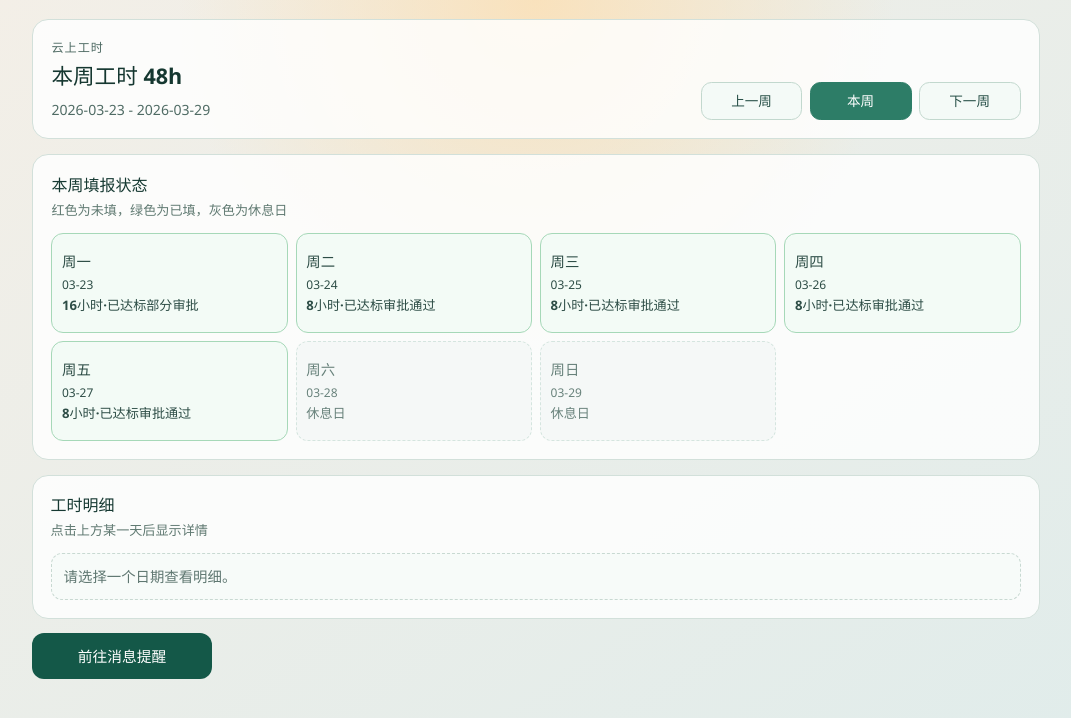
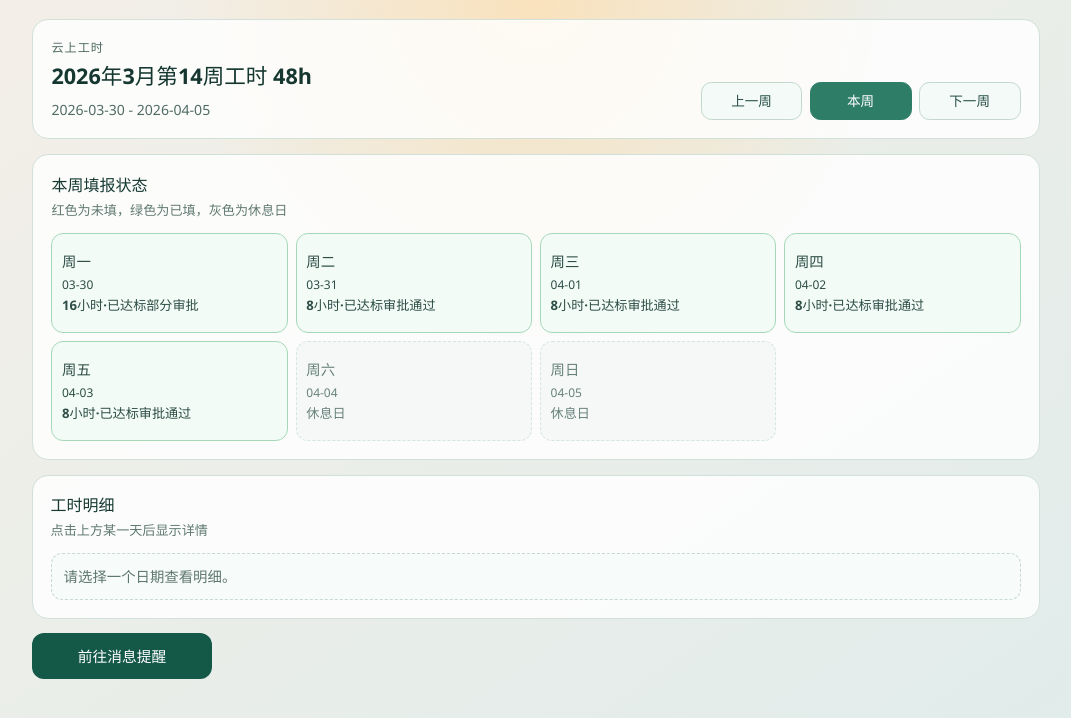
Before and after one commit to sekaiai/fuck-worktime, a Vue app in the folder web/: page / in a window 1280 px wide. Shown: the top 718 px of the page, without its empty margins (104-1175 px from the left). Built offline with nearby package versions, Linux system fonts and the light colour scheme.

Commit message:
fix(web): support infinite week switching
Changelog: CHANGELOG_2026-04-02_首页周切换支持无限计算.md

```diff
--- a/web/src/components/home/HomeOverviewCards.vue
+++ b/web/src/components/home/HomeOverviewCards.vue
@@ -10,7 +10,7 @@ interface Emits {
   (event: 'switch-week', week: WeekTab): void;
 }
 
-const props = defineProps<Props>();
+defineProps<Props>();
 const emit = defineEmits<Emits>();
 
 const weekButtons: Array<{ key: WeekTab; label: string }> = [
@@ -20,10 +20,6 @@ const weekButtons: Array<{ key: WeekTab; label: string }> = [
 ];
 
 const switchWeek = (week: WeekTab) => {
-  if (week === props.activeWeek) {
-    return;
-  }
-
   emit('switch-week', week);
 };
 </script>
@@ -33,7 +29,7 @@ const switchWeek = (week: WeekTab) => {
     <header class="overview-head">
       <div>
         <p class="overview-label">云上工时</p>
-        <h1 class="overview-title">本周工时 {{ report.totalHours }}h</h1>
+        <h1 class="overview-title">{{ report.currentWeek }}工时 {{ report.totalHours }}h</h1>
         <p class="overview-period">{{ report.reportPeriod }}</p>
       </div>
 
--- a/web/src/composables/useWeeklyReportMock.ts
+++ b/web/src/composables/useWeeklyReportMock.ts
@@ -37,7 +37,10 @@ export interface WeeklyReportMock {
 
 export type WeekTab = 'prev' | 'current' | 'next';
 
-const currentWeekReport: WeeklyReportMock = {
+const DAY_OF_WEEK_LABELS = ['周一', '周二', '周三', '周四', '周五', '周六', '周日'] as const;
+const DAY_MS = 24 * 60 * 60 * 1000;
+
+const currentWeekTemplate: WeeklyReportMock = {
   currentWeek: '2026年3月第13周',
   weekRange: '2026-03-23 ~ 2026-03-29',
   monday: '2026-03-23',
@@ -177,225 +180,123 @@ const currentWeekReport: WeeklyReportMock = {
   averageHours: 9.6,
 };
 
-const previousWeekReport: WeeklyReportMock = {
-  currentWeek: '2026年3月第12周',
-  weekRange: '2026-03-16 ~ 2026-03-22',
-  monday: '2026-03-16',
-  sunday: '2026-03-22',
-  days: [
-    {
-      dayOfWeek: '周一',
-      date: '2026-03-16',
-      totalHours: 8,
-      status: '已达标审批通过',
-      displayText: '8h',
-      isWeekend: false,
-      details: [
-        {
-          id: 'mock-prev-1',
-          period: '全天',
-          hours: 8,
-          content: '完成周例会与需求拆解，推进任务排期。',
-          status: '审批通过',
-          statusDesc: '审批通过',
-        },
-      ],
-      displayStatus: '8小时·已达标审批通过',
-    },
-    {
-      dayOfWeek: '周二',
-      date: '2026-03-17',
-      totalHours: 8,
-      status: '已达标审批通过',
-      displayText: '8h',
-      isWeekend: false,
-      details: [
-        {
-          id: 'mock-prev-2',
-          period: '全天',
-          hours: 8,
-          content: '完成接口联调与错误修复。',
-          status: '审批通过',
-          statusDesc: '审批通过',
-        },
-      ],
-      displayStatus: '8小时·已达标审批通过',
-    },
-    {
-      dayOfWeek: '周三',
-      date: '2026-03-18',
-      totalHours: 0,
-      status: '未填报',
-      displayText: '未填',
-      isWeekend: false,
-      details: [],
-      displayStatus: '未填报',
-    },
-    {
-      dayOfWeek: '周四',
-      date: '2026-03-19',
-      totalHours: 8,
-      status: '已达标审批通过',
-      displayText: '8h',
-      isWeekend: false,
-      details: [
-        {
-          id: 'mock-prev-4',
-          period: '全天',
-          hours: 8,
-          content: '补充边界测试并完成文档更新。',
-          status: '审批通过',
-          statusDesc: '审批通过',
-        },
-      ],
-      displayStatus: '8小时·已达标审批通过',
-    },
-    {
-      dayOfWeek: '周五',
-      date: '2026-03-20',
-      totalHours: 6,
-      status: '未达标待补充',
-      displayText: '6h',
-      isWeekend: false,
-      details: [
-        {
-          id: 'mock-prev-5',
-          period: '下午',
-          hours: 6,
-          content: '推进缺陷修复，剩余工时待补充。',
-          status: '待审批',
-          statusDesc: '待审批',
-        },
-      ],
-      displayStatus: '6小时·未达标待补充',
-    },
-    {
-      dayOfWeek: '周六',
-      date: '2026-03-21',
+const pad = (value: number) => String(value).padStart(2, '0');
+
+const addDays = (date: Date, days: number) =>
+  new Date(date.getFullYear(), date.getMonth(), date.getDate() + days, 12, 0, 0, 0);
+
+const formatIsoDate = (date: Date) =>
+  `${date.getFullYear()}-${pad(date.getMonth() + 1)}-${pad(date.getDate())}`;
+
+const getWeekStart = (date: Date) => {
+  const day = date.getDay();
+  const offset = day === 0 ? -6 : 1 - day;
+  return addDays(date, offset);
+};
+
+const getIsoWeekNumber = (date: Date) => {
+  const normalized = new Date(date.getFullYear(), date.getMonth(), date.getDate(), 12, 0, 0, 0);
+  const day = normalized.getDay() || 7;
+  normalized.setDate(normalized.getDate() + 4 - day);
+  const yearStart = new Date(normalized.getFullYear(), 0, 1, 12, 0, 0, 0);
+
+  return Math.ceil((((normalized.getTime() - yearStart.getTime()) / DAY_MS) + 1) / 7);
+};
+
+const createFutureDay = (date: string, dayOfWeek: string, isWeekend: boolean): WorkDay => {
+  if (isWeekend) {
+    return {
+      dayOfWeek,
+      date,
       totalHours: 0,
       status: '休息日',
       displayText: '休息日',
       isWeekend: true,
       details: [],
       displayStatus: '休息日',
-    },
-    {
-      dayOfWeek: '周日',
-      date: '2026-03-22',
-      totalHours: 0,
-      status: '休息日',
-      displayText: '休息日',
-      isWeekend: true,
-      details: [],
-      displayStatus: '休息日',
-    },
-  ],
-  userName: '*REMOVED-PHONE*',
-  deptName: '运维服务部',
-  reportPeriod: '2026-03-16 - 2026-03-22',
-  weekNumber: 12,
-  totalHours: 30,
-  workDays: 4,
-  averageHours: 7.5,
+    };
+  }
+
+  return {
+    dayOfWeek,
+    date,
+    totalHours: 0,
+    status: '未填报',
+    displayText: '未填',
+    isWeekend: false,
+    details: [],
+    displayStatus: '未填报',
+  };
 };
 
-const nextWeekReport: WeeklyReportMock = {
-  currentWeek: '2026年4月第14周',
-  weekRange: '2026-03-30 ~ 2026-04-05',
-  monday: '2026-03-30',
-  sunday: '2026-04-05',
-  days: [
-    {
-      dayOfWeek: '周一',
-      date: '2026-03-30',
-      totalHours: 0,
-      status: '未填报',
-      displayText: '未填',
-      isWeekend: false,
-      details: [],
-      displayStatus: '未填报',
-    },
-    {
-      dayOfWeek: '周二',
-      date: '2026-03-31',
-      totalHours: 0,
-      status: '未填报',
-      displayText: '未填',
-      isWeekend: false,
-      details: [],
-      displayStatus: '未填报',
-    },
-    {
-      dayOfWeek: '周三',
-      date: '2026-04-01',
-      totalHours: 0,
-      status: '未填报',
-      displayText: '未填',
-      isWeekend: false,
-      details: [],
-      displayStatus: '未填报',
-    },
-    {
-      dayOfWeek: '周四',
-      date: '2026-04-02',
-      totalHours: 0,
-      status: '未填报',
-      displayText: '未填',
-      isWeekend: false,
-      details: [],
-      displayStatus: '未填报',
-    },
-    {
-      dayOfWeek: '周五',
-      date: '2026-04-03',
-      totalHours: 0,
-      status: '未填报',
-      displayText: '未填',
-      isWeekend: false,
-      details: [],
-      displayStatus: '未填报',
-    },
-    {
-      dayOfWeek: '周六',
-      date: '2026-04-04',
-      totalHours: 0,
-      status: '休息日',
-      displayText: '休息日',
-      isWeekend: true,
-      details: [],
-      displayStatus: '休息日',
-    },
-    {
-      dayOfWeek: '周日',
-      date: '2026-04-05',
-      totalHours: 0,
-      status: '休息日',
-      displayText: '休息日',
-      isWeekend: true,
-      details: [],
-      displayStatus: '休息日',
-    },
-  ],
-  userName: '*REMOVED-PHONE*',
-  deptName: '运维服务部',
-  reportPeriod: '2026-03-30 - 2026-04-05',
-  weekNumber: 14,
-  totalHours: 0,
-  workDays: 0,
-  averageHours: 0,
-};
+const cloneDetails = (details: readonly WorkDetail[], date: string) =>
+  details.map((detail, index) => ({
+    ...detail,
+    id: `${detail.id}-${date}-${index}`,
+  }));
 
-const weekReports: Record<WeekTab, WeeklyReportMock> = {
-  prev: previousWeekReport,
-  current: currentWeekReport,
-  next: nextWeekReport,
+const actualCurrentWeekStart = getWeekStart(new Date());
+
+const buildWeekReport = (weekOffset: number): WeeklyReportMock => {
+  const targetMonday = addDays(actualCurrentWeekStart, weekOffset * 7);
+  const days = currentWeekTemplate.days.map((templateDay, index) => {
+    const targetDate = formatIsoDate(addDays(targetMonday, index));
+    const dayOfWeek = DAY_OF_WEEK_LABELS[index];
+
+    if (weekOffset > 0) {
+      return createFutureDay(targetDate, dayOfWeek, templateDay.isWeekend);
+    }
+
+    return {
+      ...templateDay,
+      dayOfWeek,
+      date: targetDate,
+      details: cloneDetails(templateDay.details, targetDate),
+    };
+  });
+
+  const totalHours = days.reduce((sum, day) => sum + day.totalHours, 0);
+  const workDays = days.filter((day) => !day.isWeekend && day.totalHours > 0).length;
+  const averageHours = workDays > 0 ? Number((totalHours / workDays).toFixed(1)) : 0;
+  const sunday = addDays(targetMonday, 6);
+  const weekNumber = getIsoWeekNumber(targetMonday);
+  const displayMonth = targetMonday.getMonth() + 1;
+  const monday = formatIsoDate(targetMonday);
+  const sundayText = formatIsoDate(sunday);
+
+  return {
+    currentWeek: `${targetMonday.getFullYear()}年${displayMonth}月第${weekNumber}周`,
+    weekRange: `${monday} ~ ${sundayText}`,
+    monday,
+    sunday: sundayText,
+    days,
+    userName: currentWeekTemplate.userName,
+    deptName: currentWeekTemplate.deptName,
+    reportPeriod: `${monday} - ${sundayText}`,
+    weekNumber,
+    totalHours,
+    workDays,
+    averageHours,
+  };
 };
 
 export function useWeeklyReportMock() {
-  const activeWeek = shallowRef<WeekTab>('current');
+  const weekOffset = shallowRef(0);
   const selectedDate = shallowRef<string | null>(null);
 
-  const report = computed<WeeklyReportMock>(() => weekReports[activeWeek.value]);
+  const activeWeek = computed<WeekTab>(() => {
+    if (weekOffset.value < 0) {
+      return 'prev';
+    }
+
+    if (weekOffset.value > 0) {
+      return 'next';
+    }
+
+    return 'current';
+  });
+
+  const report = computed<WeeklyReportMock>(() => buildWeekReport(weekOffset.value));
 
   const filledDays = computed(() =>
     report.value.days.filter((day) => !day.isWeekend && day.totalHours > 0).length,
@@ -432,7 +333,14 @@ export function useWeeklyReportMock() {
   });
 
   const selectWeek = (week: WeekTab) => {
-    activeWeek.value = week;
+    if (week === 'current') {
+      weekOffset.value = 0;
+    } else if (week === 'prev') {
+      weekOffset.value -= 1;
+    } else {
+      weekOffset.value += 1;
+    }
+
     selectedDate.value = null;
   };
 
```
